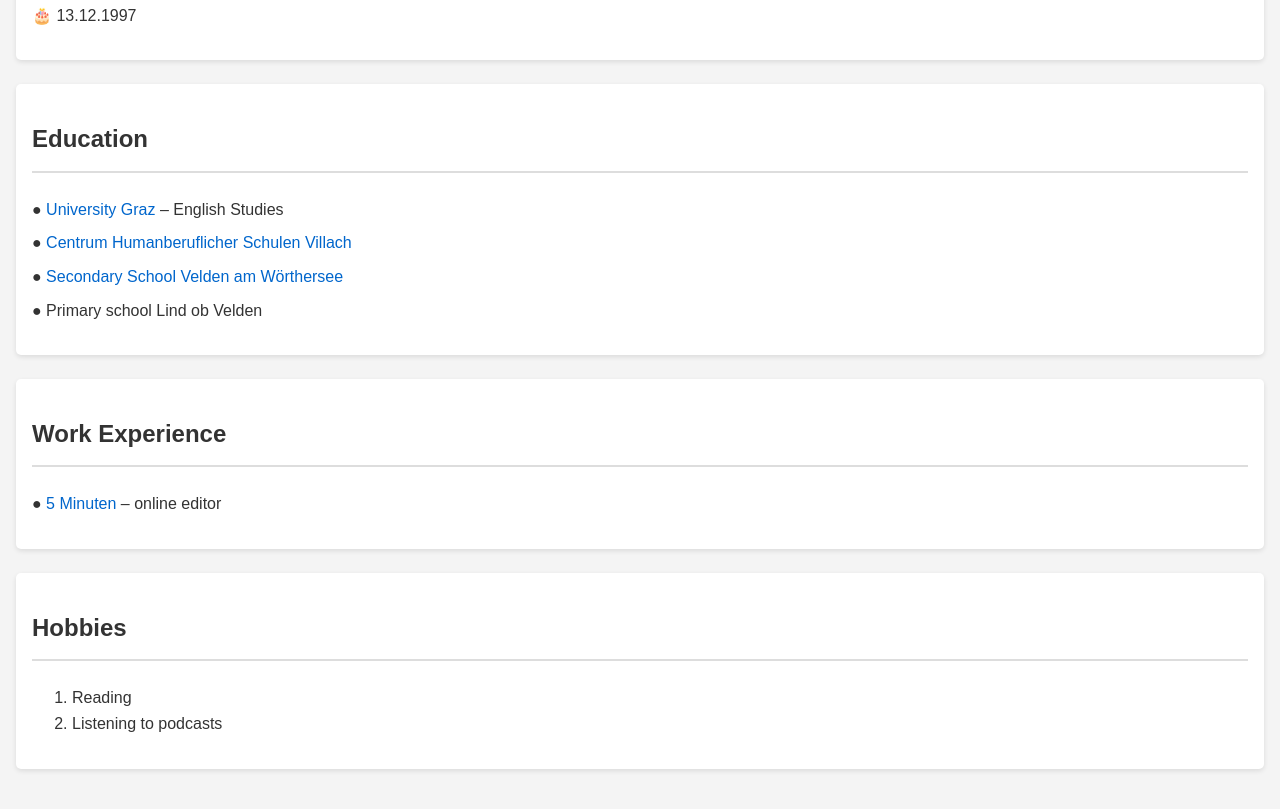
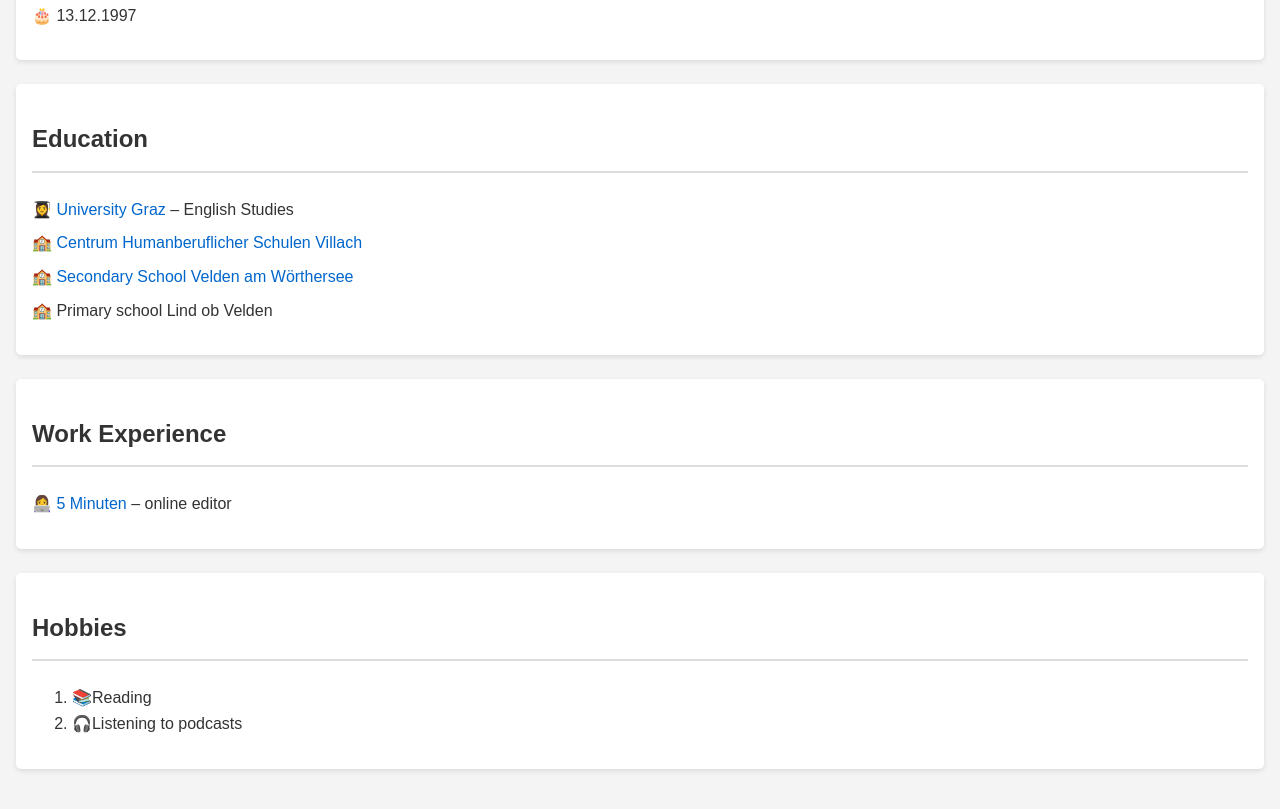
Before and after one commit to ninashfr/cos24-cards, a plain HTML site: page waldhauser-julia/index.html in a window 1280 px wide. Shown: the part 335-1144 px from the top of the page. Drawn offline with Linux system fonts and the light colour scheme.

Commit message:
Update index.html

```diff
--- a/waldhauser-julia/index.html
+++ b/waldhauser-julia/index.html
@@ -70,23 +70,23 @@
     <section aria-labelledby="education-heading">
       <h2 id="education-heading">Education</h2>
       <ul>
-        <li>● <a href="https://www.uni-graz.at/en/" target="_blank">University Graz</a> – English Studies</li>
-        <li>● <a href="https://www.chs-villach.at" target="_blank">Centrum Humanberuflicher Schulen Villach</a></li>
-        <li>● <a href="https://nm-velden.at" target="_blank">Secondary School Velden am Wörthersee</a></li>
-        <li>● Primary school Lind ob Velden</li>
+        <li>👩‍🎓 <a href="https://www.uni-graz.at/en/" target="_blank">University Graz</a> – English Studies</li>
+        <li>🏫 <a href="https://www.chs-villach.at" target="_blank">Centrum Humanberuflicher Schulen Villach</a></li>
+        <li>🏫 <a href="https://nm-velden.at" target="_blank">Secondary School Velden am Wörthersee</a></li>
+        <li>🏫 Primary school Lind ob Velden</li>
       </ul>
     </section>
     <section aria-labelledby="work-heading">
       <h2 id="work-heading">Work Experience</h2>
       <ul>
-        <li>● <a href="https://www.5min.at" target="_blank">5 Minuten</a> – online editor</li>
+        <li>👩‍💻 <a href="https://www.5min.at" target="_blank">5 Minuten</a> – online editor</li>
       </ul>
     </section>
     <section aria-labelledby="hobbies-heading">
       <h2 id="hobbies-heading">Hobbies</h2>
       <ol>
-        <li> Reading</li>
-        <li> Listening to podcasts</li>
+        <li>📚Reading</li>
+        <li>🎧Listening to podcasts</li>
       </ol>
     </section>
   </main>
```
